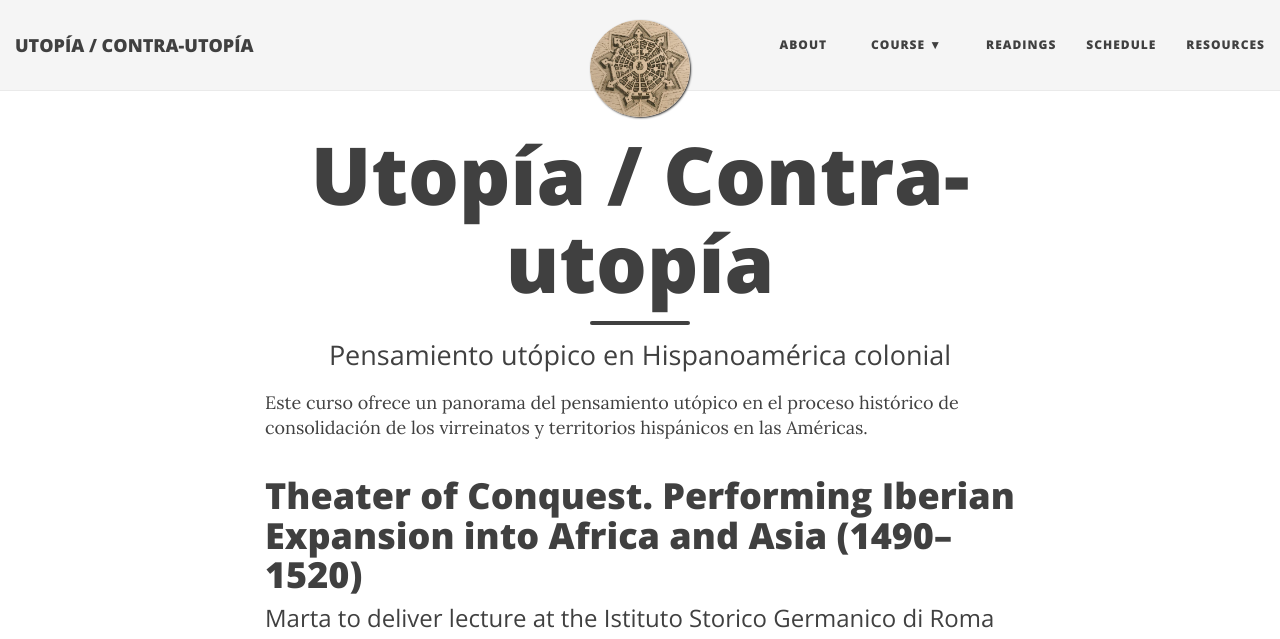
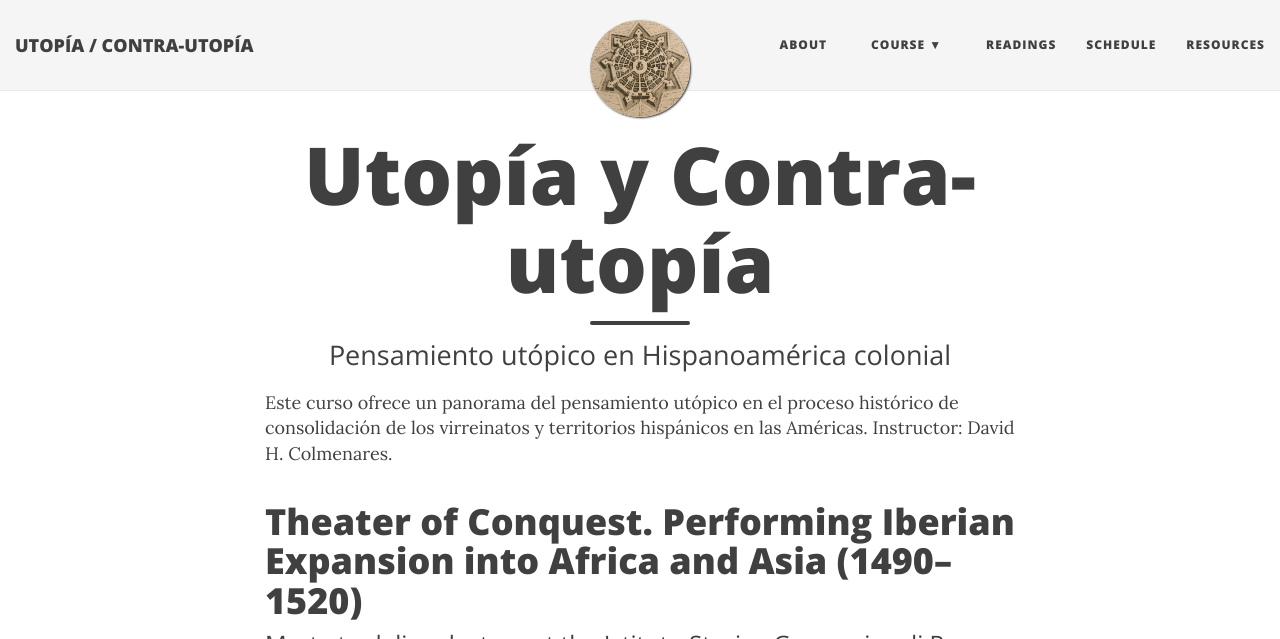
Before and after one commit to Hipomenes/diosas, a Jekyll site: the page built from index.html, in a window 1280 px wide and 900 px high, cut to the strip 0-639 px from the top of the window. Built offline with Jekyll 4.4.1, drawn with Linux system fonts in a browser that asks for light colours; nearby versions of some CDN libraries; the list of posts is cut into pages by our own code.

Commit message:
Update index.html

```diff
--- a/index.html
+++ b/index.html
@@ -1,11 +1,12 @@
 ---
 layout: page
-title: Utopía / Contra-utopía
+title: Utopía y Contra-utopía
 subtitle: Pensamiento utópico en Hispanoamérica colonial
 use-site-title: true
 ---
 
 Este curso ofrece un panorama del pensamiento utópico en el proceso histórico de consolidación de los virreinatos y territorios hispánicos en las Américas.
+Instructor: David H. Colmenares.
 
 <div class="posts-list">
   {% for post in paginator.posts %}
```
